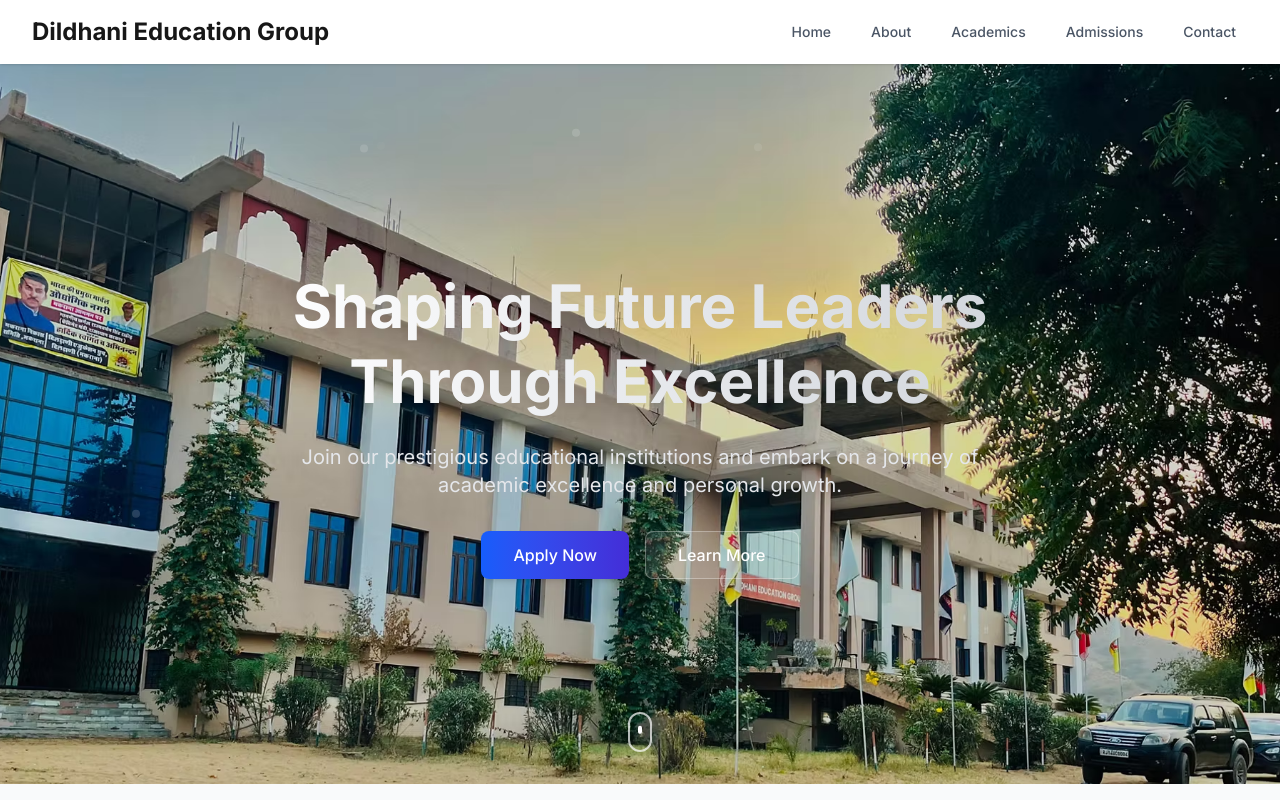
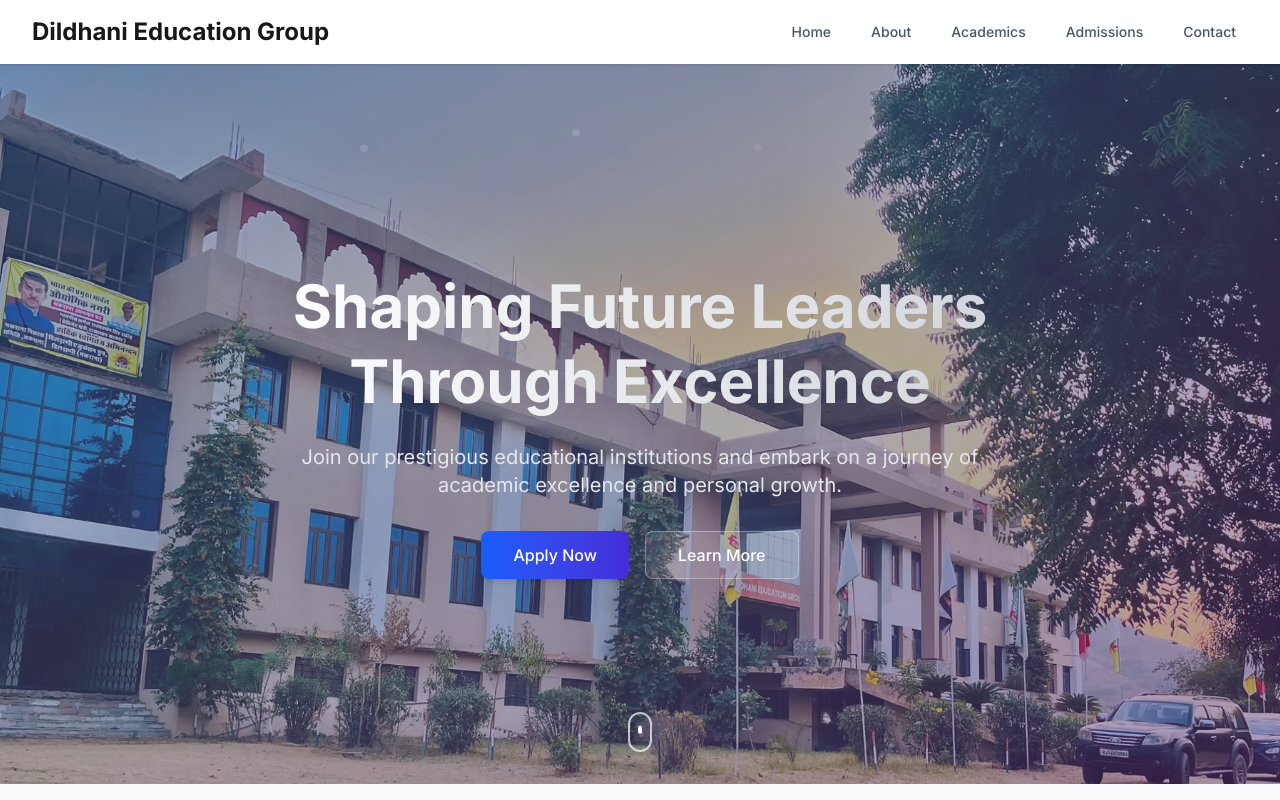
Before and after one commit to ZEDDLABZ-DEV/deg, a Next.js app in the folder website/: page / in a window 1280 px wide. Shown: the top 800 px of the page. Built offline with nearby package versions, Linux system fonts and the light colour scheme.

Commit message:
Update Hero component to adjust image opacity for improved visual effect.

```diff
--- a/website/app/components/home/Hero.tsx
+++ b/website/app/components/home/Hero.tsx
@@ -14,7 +14,7 @@ export function Hero() {
         <Image
           src="/images/hero.avif"
           alt="School Campus"
-          className="object-cover"
+          className="object-cover opacity-60"
           fill
           priority
         />
```
